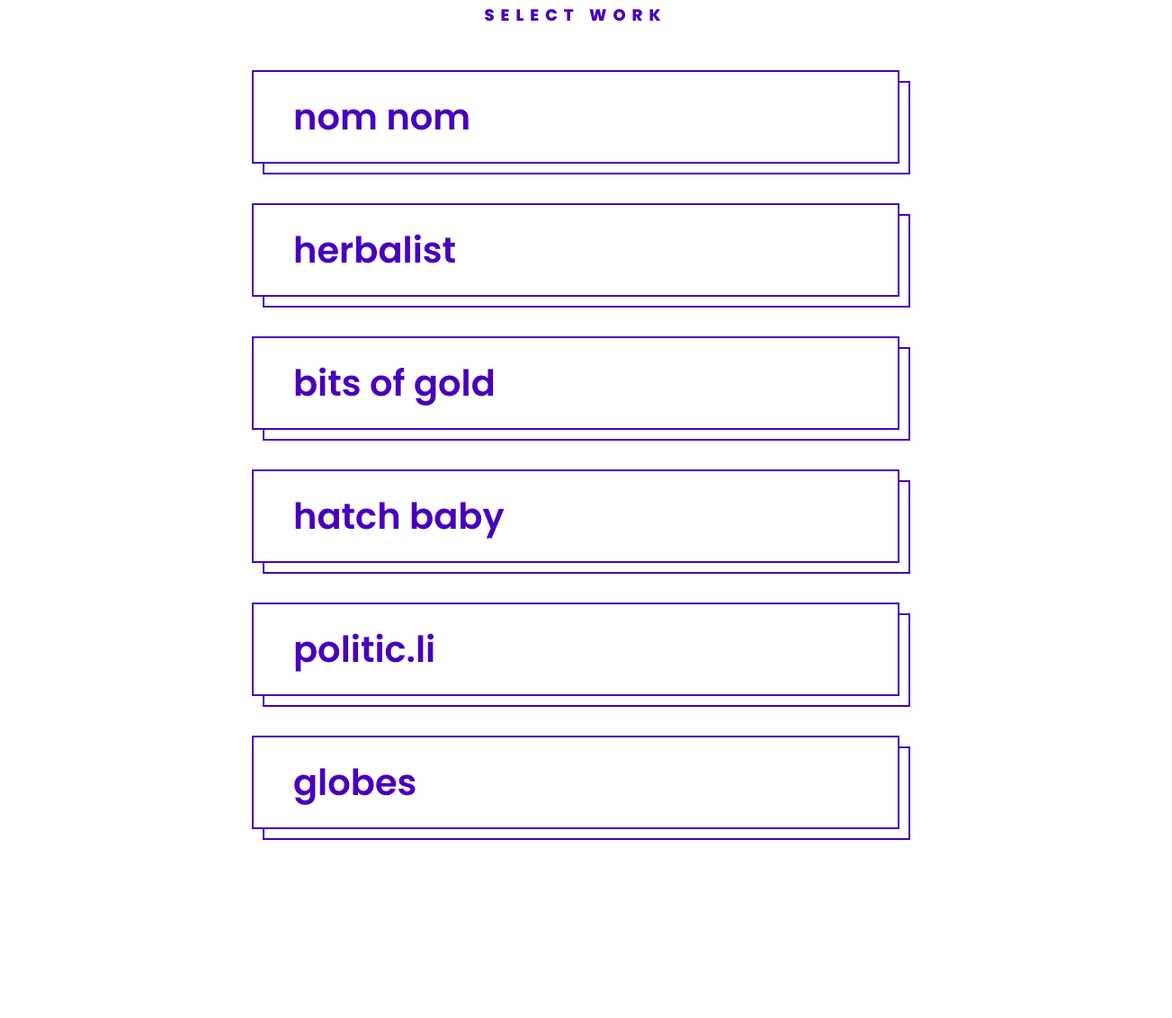
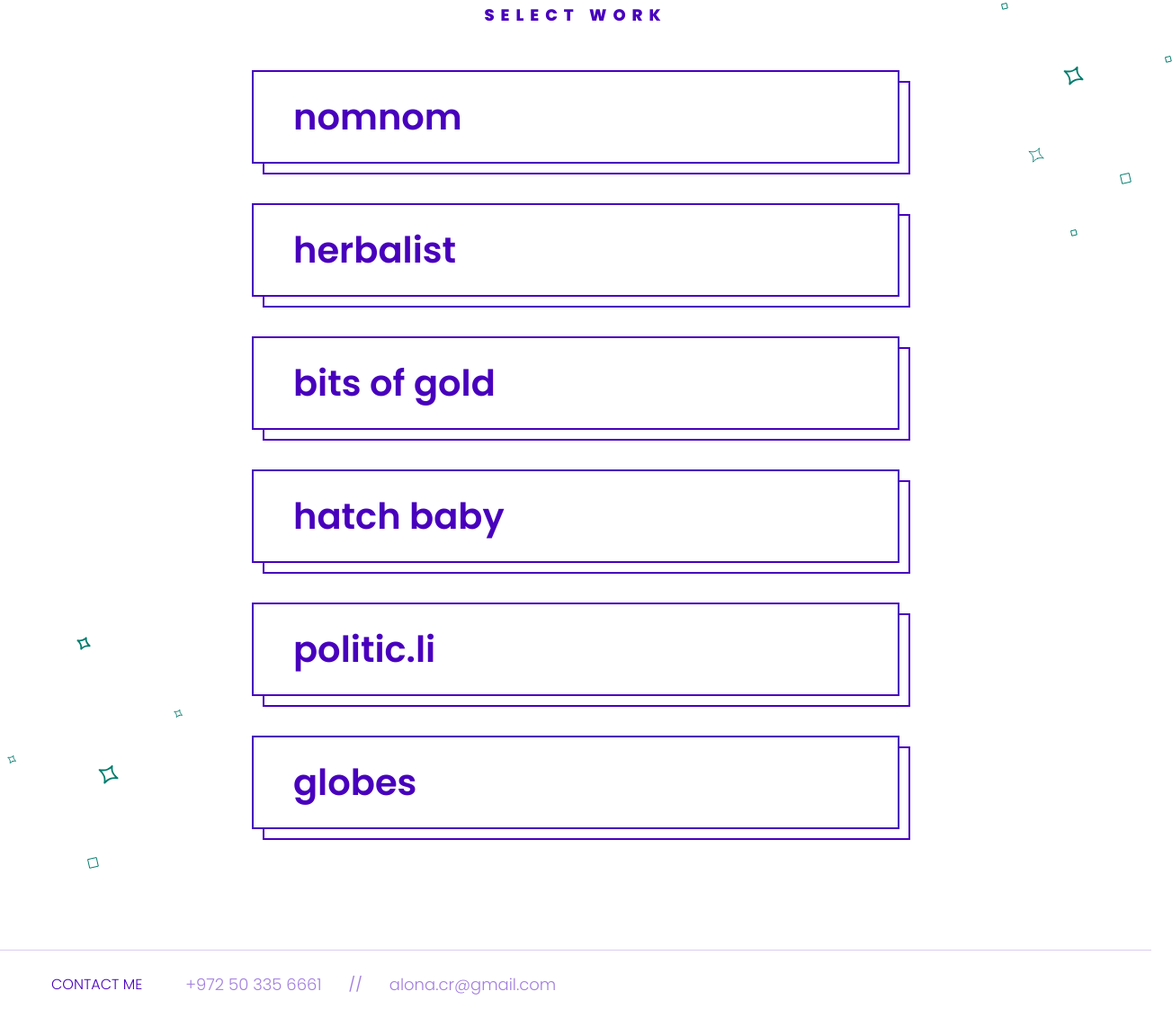
Before and after one commit to MSanbira/alona-sanbira-v2.0, a plain HTML site: page index.html in a window 1280 px wide. Shown: the part 916-2048 px from the top of the page at 90% size, 1303 px wide, since content can reach past the window. Before the commit the page ends 1882 px from the top, so only its background shows below. Drawn offline with Linux system fonts and the light colour scheme.

Commit message:
better btn fotter and the begging of responsive

```diff
--- a/assets/layouts/general.scss
+++ b/assets/layouts/general.scss
@@ -53,3 +53,20 @@ header {
     }
   }
 }
+
+footer {
+  background: white;
+  border-top: 1px solid var(--primary-color-fade);
+  padding: 24px 0;
+  .container {
+    display: flex;
+    align-items: center;
+  }
+  .contact-btn {
+    margin-right: 48px;
+    opacity: 1;
+  }
+  h4 {
+    opacity: 0.5;
+  }
+}
--- a/assets/layouts/home.scss
+++ b/assets/layouts/home.scss
@@ -52,10 +52,24 @@
   }
 
   .select-work-container {
+    position: relative;
     display: flex;
     flex-flow: column nowrap;
     align-items: center;
     animation: fade-in 1.5s ease-in-out;
+    margin-bottom: 90px;
+    .confetti-sm1-img {
+      position: absolute;
+      top: 0;
+      right: -80px;
+      animation: fade-in-2 2.5s ease-in-out;
+    }
+    .confetti-sm2-img {
+      position: absolute;
+      bottom: 0;
+      left: -50px;
+      animation: fade-in-2 2.5s ease-in-out;
+    }
     h2 {
       text-transform: uppercase;
       letter-spacing: 7px;
@@ -68,7 +82,8 @@
 }
 
 @keyframes fade-in {
-  0%, 30% {
+  0%,
+  30% {
     opacity: 0;
   }
   100% {
@@ -77,7 +92,8 @@
 }
 
 @keyframes fade-in-1 {
-    0%, 50% {
+  0%,
+  50% {
     opacity: 0;
   }
   100% {
@@ -86,7 +102,8 @@
 }
 
 @keyframes fade-in-2 {
-    0%, 60% {
+  0%,
+  60% {
     opacity: 0;
   }
   100% {
--- /dev/null
+++ b/assets/layouts/responsive.scss
@@ -0,0 +1,11 @@
+@media  (max-width: 1214px) {
+    .container {
+        width: 798px;
+    }
+}
+
+@media  (max-width: 800px) {
+    .container {
+        width: 100%;
+    }
+}
--- a/assets/main.scss
+++ b/assets/main.scss
@@ -11,8 +11,9 @@ body {
 }
 
 .container {
-  width: 1166px;
+  width: 1214px;
   margin: 0 auto;
+  padding: 0 24px
 }
 
 h1,
@@ -86,6 +87,15 @@ h3 {
   transition: 0.3s;
   top: 0;
   left: 0;
+  &::after {
+    content: attr(data-sub-text);
+    font-weight: 300;
+    margin-left: 24px;
+    padding-left: 24px;
+    border-left: solid var(--primary-color) 2px;
+    opacity: 0;
+    transition: 0.3s;
+  }
   &::before {
     content: "";
     display: block;
@@ -105,6 +115,9 @@ h3 {
       top: 0;
       left: 0;
       opacity: 0;
+    }
+    &::after {
+      opacity: 1;
     }
   }
   &.btn-small {
--- a/index.html
+++ b/index.html
@@ -14,6 +14,7 @@
     <link rel="stylesheet" href="/assets/main.css" type="text/css" />
     <link rel="stylesheet" href="/assets/layouts/general.css" type="text/css" />
     <link rel="stylesheet" href="/assets/layouts/home.css" type="text/css" />
+    <link rel="stylesheet" href="/assets/layouts/responsive.css" type="text/css" />
   </head>
 
   <body>
@@ -63,21 +64,52 @@
           leading product UX for a variety of digital products.<br />
           I’m also a huge cat lady.<br />
           <a href="*" class="color-primary">Read more about me.</a>
-          <img src="/assets/images/Conffetti.svg" class="conffetti-img" alt="conffetti">
+          <img
+            src="/assets/images/Conffetti.svg"
+            class="conffetti-img"
+            alt="conffetti"
+          />
         </p>
 
         <div class="select-work-container">
+          <img
+            src="/assets/images/small_confetti1.svg"
+            class="confetti-sm1-img"
+            alt="confetti"
+          />
+          <img
+            src="/assets/images/small_confetti2.svg"
+            class="confetti-sm2-img"
+            alt="confetti"
+          />
           <h2 class="color-primary">select work</h2>
-          <div class="btn btn-big">nom nom</div>
-          <div class="btn btn-big">herbalist</div>
-          <div class="btn btn-big">bits of gold</div>
-          <div class="btn btn-big">hatch baby</div>
-          <div class="btn btn-big">politic.li</div>
-          <div class="btn btn-big">globes</div>
+          <div class="btn btn-big" data-sub-text="a place for foodies">
+            nomnom
+          </div>
+          <div class="btn btn-big" data-sub-text="dashboard ui">herbalist</div>
+          <div class="btn btn-big" data-sub-text="crypto exchange">
+            bits of gold
+          </div>
+          <div class="btn btn-big" data-sub-text="ecommerce ui">hatch baby</div>
+          <div class="btn btn-big" data-sub-text="empowering voters">
+            politic.li
+          </div>
+          <div class="btn btn-big" data-sub-text="magazine redesign">
+            globes
+          </div>
         </div>
       </div>
     </section>
 
+    <footer>
+      <div class="container">
+        <a href="*" class="text-btn contact-btn">CONTACT ME</a>
+        <h4 class="color-primary">+972 50 335 6661</h3>
+        <div class="divider">//</div>
+        <h4 class="color-primary">alona.cr@gmail.com</h3>
+      </div>
+    </footer>
+
     <script src="/assets/main.js"></script>
   </body>
 </html>
```
Also changed, not shown: assets/layouts/general.css, assets/layouts/home.css, assets/layouts/responsive.css (added), assets/main.css, 4 other files. Lines whose indentation alone changed are shown as unchanged.
